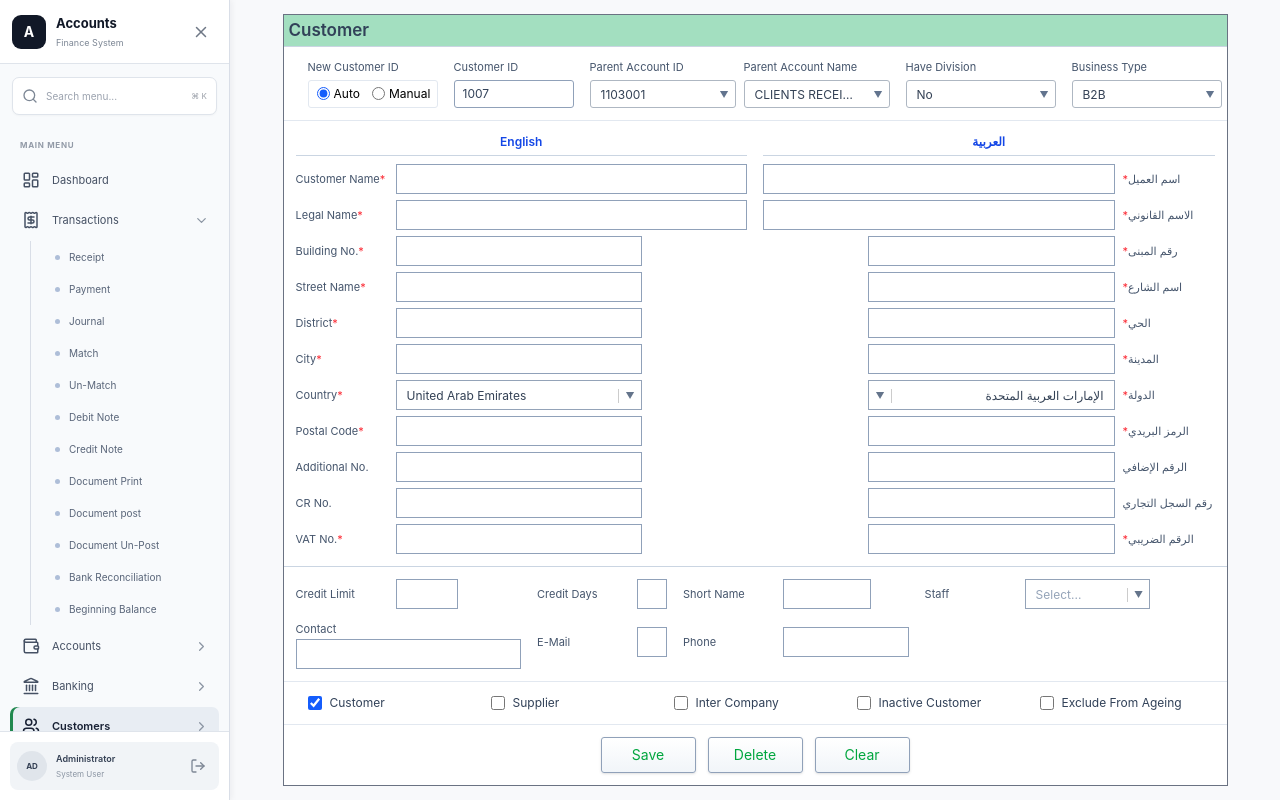
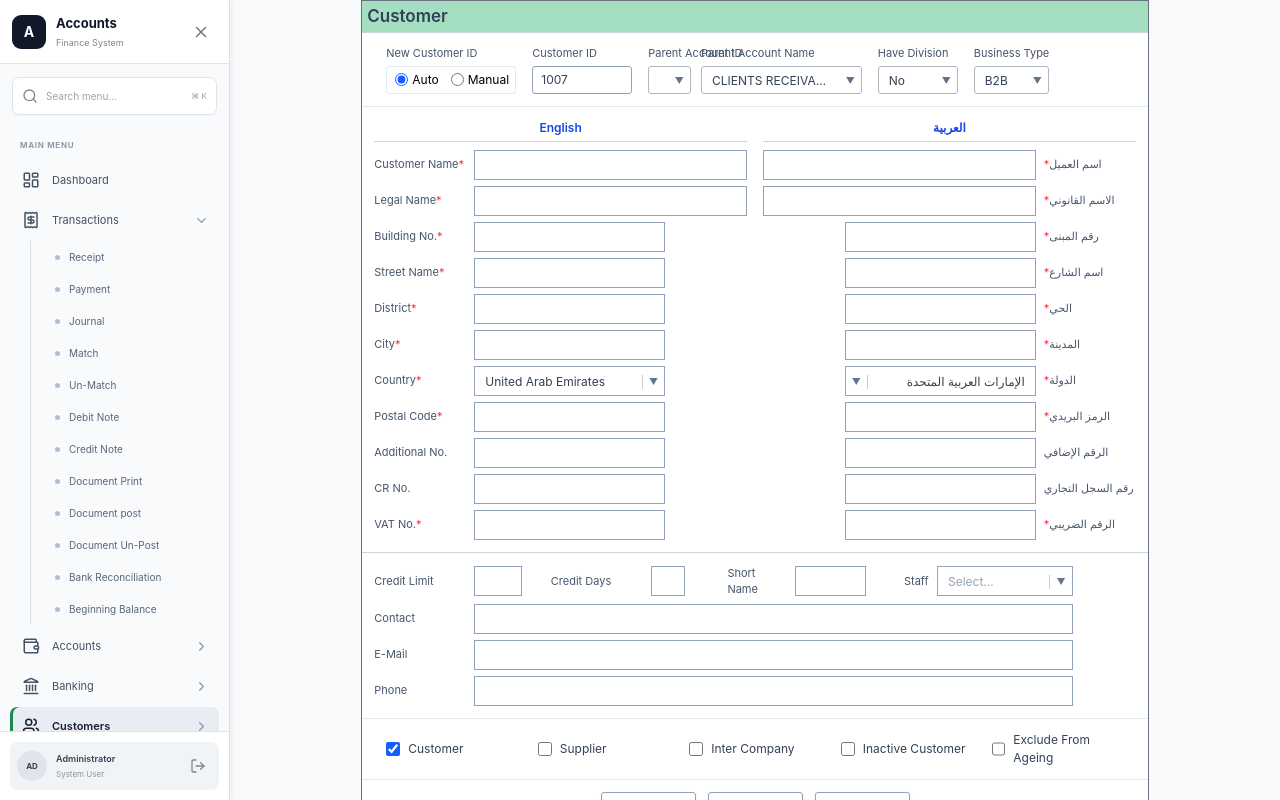
Before and after one commit to jishnuMgit/STOCK, a React (Vite) app in the folder Frontend/stock/: page /Transaction/CustomerPage in a window 1280 px wide. Built offline with nearby package versions, Linux system fonts and the light colour scheme.

Commit message:
feat: customerpage ui

```diff
--- a/Frontend/stock/src/components/Setup/CustomerPage/CustomerHeader.tsx
+++ b/Frontend/stock/src/components/Setup/CustomerPage/CustomerHeader.tsx
@@ -323,13 +323,14 @@ const CustomerHeader: React.FC<CustomerHeaderProps> = ({
           HEADER CONTROLS
       ====================================================== */}
 
+
+
 <div
   className="
     border-b
     border-slate-200
     px-3
     py-3
-
     sm:px-5
     lg:px-6
   "
@@ -339,22 +340,20 @@ const CustomerHeader: React.FC<CustomerHeaderProps> = ({
       grid
       grid-cols-1
       gap-3
-
       sm:grid-cols-2
-
-            lg:grid-cols-[130px_120px_minmax(300px,1fr)_150px_150px]
-
+      lg:grid-cols-[130px_100px_minmax(0,1fr)_80px_150px]
       lg:items-end
       lg:gap-4
     "
   >
+
     {/* ==================================================
         NEW CUSTOMER ID
-              FIRST
     ================================================== */}
 
     <div className="w-full">
       <label
+        htmlFor="optNewCustomerID_Auto"
         className="
           mb-1
           block
@@ -394,13 +393,9 @@ const CustomerHeader: React.FC<CustomerHeaderProps> = ({
             name="optNewCustomerID"
             type="radio"
             value="Auto"
-                  checked={
-                    optNewCustomerID === "Auto"
-                  }
+            checked={optNewCustomerID === "Auto"}
             onChange={(e) =>
-                    setOptNewCustomerID(
-                      e.target.value
-                    )
+              setOptNewCustomerID(e.target.value)
             }
             className="
               h-[13px]
@@ -409,7 +404,9 @@ const CustomerHeader: React.FC<CustomerHeaderProps> = ({
             "
           />
 
-                <span className="text-[12px]">Auto</span>
+          <span className="text-[12px]">
+            Auto
+          </span>
         </label>
 
         {/* MANUAL */}
@@ -429,13 +426,9 @@ const CustomerHeader: React.FC<CustomerHeaderProps> = ({
             name="optNewCustomerID"
             type="radio"
             value="Manual"
-                  checked={
-                    optNewCustomerID === "Manual"
-                  }
+            checked={optNewCustomerID === "Manual"}
             onChange={(e) =>
-                    setOptNewCustomerID(
-                      e.target.value
-                    )
+              setOptNewCustomerID(e.target.value)
             }
             className="
               h-[13px]
@@ -444,7 +437,9 @@ const CustomerHeader: React.FC<CustomerHeaderProps> = ({
             "
           />
 
-                <span className="text-[12px]">Manual</span>
+          <span className="text-[12px]">
+            Manual
+          </span>
         </label>
       </div>
     </div>
@@ -472,9 +467,7 @@ const CustomerHeader: React.FC<CustomerHeaderProps> = ({
         type="text"
         value={txtCustomerID}
         onChange={(e) =>
-                setTxtCustomerID(
-                  e.target.value
-                )
+          setTxtCustomerID(e.target.value)
         }
         className={inputClass}
       />
@@ -483,19 +476,17 @@ const CustomerHeader: React.FC<CustomerHeaderProps> = ({
     {/* ==================================================
         PARENT ACCOUNT
     ================================================== */}
-
 <div
   className="
     grid
-              grid-cols-1
-              gap-2
-
+    grid-cols-[20%_minmax(0,1fr)]
+    items-end
+    gap-[10px]
     sm:col-span-2
-              sm:grid-cols-2
-
     lg:col-span-1
   "
 >
+
       {/* PARENT ACCOUNT ID */}
 
      <div className="w-full">
@@ -504,6 +495,7 @@ const CustomerHeader: React.FC<CustomerHeaderProps> = ({
           className="
             mb-1
             block
+            whitespace-nowrap
             text-[11px]
             text-slate-600
           "
@@ -533,9 +525,7 @@ const CustomerHeader: React.FC<CustomerHeaderProps> = ({
               CustomDropdownIndicator,
           }}
           isSearchable={false}
-                menuPortalTarget={
-                  document.body
-                }
+          menuPortalTarget={document.body}
           menuPosition="fixed"
         />
       </div>
@@ -548,6 +538,7 @@ const CustomerHeader: React.FC<CustomerHeaderProps> = ({
           className="
             mb-1
             block
+            whitespace-nowrap
             text-[11px]
             text-slate-600
           "
@@ -559,9 +550,7 @@ const CustomerHeader: React.FC<CustomerHeaderProps> = ({
           inputId="lkpParentAccountName"
           instanceId="lkpParentAccountName"
           name="lkpParentAccountName"
-                options={
-                  parentAccountNameOptions
-                }
+          options={parentAccountNameOptions}
           value={getOption(
             parentAccountNameOptions,
             lkpParentAccountName
@@ -579,25 +568,24 @@ const CustomerHeader: React.FC<CustomerHeaderProps> = ({
               CustomDropdownIndicator,
           }}
           isSearchable={false}
-                menuPortalTarget={
-                  document.body
-                }
+          menuPortalTarget={document.body}
           menuPosition="fixed"
         />
       </div>
+
     </div>
 
     {/* ==================================================
         HAVE DIVISION
-              BEFORE BUSINESS TYPE
     ================================================== */}
 
-          <div className="w-full">
+    <div className="w-[100%]">
       <label
         htmlFor="lkpHaveDivision"
         className="
           mb-1
           block
+          whitespace-nowrap
           text-[11px]
           text-slate-600
         "
@@ -634,15 +622,15 @@ const CustomerHeader: React.FC<CustomerHeaderProps> = ({
 
     {/* ==================================================
         BUSINESS TYPE
-              SECOND
     ================================================== */}
 
-          <div className="w-full">
+    <div className="w-[50%]">
       <label
         htmlFor="lkpBusinessType"
         className="
           mb-1
           block
+          whitespace-nowrap
           text-[11px]
           text-slate-600
         "
@@ -676,6 +664,7 @@ const CustomerHeader: React.FC<CustomerHeaderProps> = ({
         menuPosition="fixed"
       />
     </div>
+
   </div>
 </div>
     </>
--- a/Frontend/stock/src/components/Setup/CustomerPage/CustomerMiddle.tsx
+++ b/Frontend/stock/src/components/Setup/CustomerPage/CustomerMiddle.tsx
@@ -260,6 +260,7 @@ const CustomDropdownIndicator = (props: any) => {
 const inputClass = `
   h-[30px]
   w-full
+  md:w-[70%]
   rounded-none
   border
   border-slate-400
@@ -427,6 +428,7 @@ const CustomerMiddle: React.FC<CustomerMiddleProps> = ({
                   setTxtCustomerName(e.target.value)
                 }
                 className={inputClass}
+                style={{width:'100%'}}
               />
             </div>
 
@@ -450,6 +452,7 @@ const CustomerMiddle: React.FC<CustomerMiddleProps> = ({
                   setTxtLegalName(e.target.value)
                 }
                 className={inputClass}
+                 style={{width:'100%'}}
               />
             </div>
 
@@ -473,7 +476,7 @@ const CustomerMiddle: React.FC<CustomerMiddleProps> = ({
                   setTxtBuildingNo(e.target.value)
                 }
                 className={inputClass}
-                style={{width:"70%"}}
+
               />
             </div>
 
@@ -497,7 +500,7 @@ const CustomerMiddle: React.FC<CustomerMiddleProps> = ({
                   setTxtStreetName(e.target.value)
                 }
                 className={inputClass}
-                style={{width:"70%"}}
+
               />
             </div>
 
@@ -521,7 +524,7 @@ const CustomerMiddle: React.FC<CustomerMiddleProps> = ({
                   setTxtDistrict(e.target.value)
                 }
                 className={inputClass}
-                style={{width:"70%"}}
+
               />
             </div>
 
@@ -545,7 +548,7 @@ const CustomerMiddle: React.FC<CustomerMiddleProps> = ({
                   setTxtCity(e.target.value)
                 }
                 className={inputClass}
-                style={{width:"70%"}}
+
               />
             </div>
 
@@ -604,7 +607,7 @@ const CustomerMiddle: React.FC<CustomerMiddleProps> = ({
                   setTxtPostalCode(e.target.value)
                 }
                 className={inputClass}
-                style={{width:"70%"}}
+
               />
             </div>
 
@@ -627,7 +630,7 @@ const CustomerMiddle: React.FC<CustomerMiddleProps> = ({
                   setTxtAdditionalNo(e.target.value)
                 }
                 className={inputClass}
-                style={{width:"70%"}}
+
               />
             </div>
 
@@ -650,7 +653,7 @@ const CustomerMiddle: React.FC<CustomerMiddleProps> = ({
                   setTxtCRNo(e.target.value)
                 }
                 className={inputClass}
-                style={{width:"70%"}}
+
               />
             </div>
 
@@ -674,7 +677,7 @@ const CustomerMiddle: React.FC<CustomerMiddleProps> = ({
                   setTxtVATNo(e.target.value)
                 }
                 className={inputClass}
-                style={{width:"70%"}}
+
               />
             </div>
 
@@ -724,6 +727,7 @@ const CustomerMiddle: React.FC<CustomerMiddleProps> = ({
         }
         dir="rtl"
         className={arabicInputClass}
+         style={{width:'100%'}}
       />
 
     </div>
@@ -752,6 +756,7 @@ const CustomerMiddle: React.FC<CustomerMiddleProps> = ({
         }
         dir="rtl"
         className={arabicInputClass}
+         style={{width:'100%'}}
       />
 
     </div>
@@ -780,7 +785,7 @@ const CustomerMiddle: React.FC<CustomerMiddleProps> = ({
         }
         dir="rtl"
         className={arabicInputClass}
-        style={{width:"70%"}}
+
       />
 
     </div>
@@ -809,7 +814,7 @@ const CustomerMiddle: React.FC<CustomerMiddleProps> = ({
         }
         dir="rtl"
         className={arabicInputClass}
-        style={{width:"70%"}}
+
       />
 
     </div>
@@ -838,7 +843,7 @@ const CustomerMiddle: React.FC<CustomerMiddleProps> = ({
         }
         dir="rtl"
         className={arabicInputClass}
-        style={{width:"70%"}}
+
       />
 
     </div>
@@ -867,7 +872,7 @@ const CustomerMiddle: React.FC<CustomerMiddleProps> = ({
         }
         dir="rtl"
         className={arabicInputClass}
-        style={{width:"70%"}}
+
       />
 
     </div>
@@ -985,7 +990,7 @@ const CustomerMiddle: React.FC<CustomerMiddleProps> = ({
         }
         dir="rtl"
         className={arabicInputClass}
-        style={{width:"70%"}}
+
       />
 
     </div>
@@ -1013,7 +1018,7 @@ const CustomerMiddle: React.FC<CustomerMiddleProps> = ({
         }
         dir="rtl"
         className={arabicInputClass}
-        style={{width:"70%"}}
+
       />
 
     </div>
@@ -1041,7 +1046,7 @@ const CustomerMiddle: React.FC<CustomerMiddleProps> = ({
         }
         dir="rtl"
         className={arabicInputClass}
-        style={{width:"70%"}}
+
       />
 
     </div>
@@ -1070,7 +1075,7 @@ const CustomerMiddle: React.FC<CustomerMiddleProps> = ({
         }
         dir="rtl"
         className={arabicInputClass}
-        style={{width:"70%"}}
+
       />
 
     </div>
@@ -1084,22 +1089,15 @@ const CustomerMiddle: React.FC<CustomerMiddleProps> = ({
       ===================================================== */}
 
       <div className="p-3">
-
-        {/* <div className="mb-2 border-b border-slate-300 pb-1">
-          <h3 className="text-[12px] font-semibold text-green-700">
-            Other Customer Details
-          </h3>
-        </div> */}
-
   <div
   className="
     grid
     grid-cols-1
-            gap-x-4
+    gap-x-2
     gap-y-1.5
     md:grid-cols-2
-            lg:grid-cols-[1fr_130px_1fr_1fr]
-            mr-[7%]
+    lg:grid-cols-4
+    mr-[8.3%]
   "
 >
 
@@ -1107,8 +1105,7 @@ const CustomerMiddle: React.FC<CustomerMiddleProps> = ({
       CREDIT LIMIT
   ================================================= */}
 
-          <div className="grid grid-cols-[92px_minmax(0,1fr)] items-center gap-2 ">
-
+  <div className="grid grid-cols-[92px_minmax(0,1fr)] items-center gap-2">
     <label
       htmlFor="txtCreditLimit"
       className="text-[11px] text-slate-600"
@@ -1125,9 +1122,8 @@ const CustomerMiddle: React.FC<CustomerMiddleProps> = ({
         setTxtCreditLimit(e.target.value)
       }
       className={inputClass}
-              style={{width:'50%'}}
+      style={{ width: "70%" }}
     />
-
   </div>
 
   {/* =================================================
@@ -1135,7 +1131,6 @@ const CustomerMiddle: React.FC<CustomerMiddleProps> = ({
   ================================================= */}
 
   <div className="grid grid-cols-[92px_minmax(0,1fr)] items-center gap-2">
-
     <label
       htmlFor="txtCreditDays"
       className="text-[11px] text-slate-600"
@@ -1152,17 +1147,15 @@ const CustomerMiddle: React.FC<CustomerMiddleProps> = ({
         setTxtCreditDays(e.target.value)
       }
       className={inputClass}
-              width={'400px'}
+      style={{ width: "50%" }}
     />
-
   </div>
 
   {/* =================================================
       SHORT NAME
   ================================================= */}
 
-          <div className="grid grid-cols-[92px_minmax(0,1fr)] items-center gap-2">
-
+  <div className="grid grid-cols-[60px_minmax(0,1fr)] items-center gap-2">
     <label
       htmlFor="txtShortName"
       className="text-[11px] text-slate-600"
@@ -1179,17 +1172,15 @@ const CustomerMiddle: React.FC<CustomerMiddleProps> = ({
         setTxtShortName(e.target.value)
       }
       className={inputClass}
-              style={{width:'70%'}}
+      style={{ width: "70%" }}
     />
-
   </div>
 
   {/* =================================================
       STAFF
   ================================================= */}
 
-          <div className="grid grid-cols-[92px_minmax(0,1fr)] items-center gap-2">
-
+  <div className="grid grid-cols-[25px_minmax(0,1fr)] items-center gap-2">
     <label
       htmlFor="lkpStaff"
       className="text-[11px] text-slate-600"
@@ -1197,20 +1188,18 @@ const CustomerMiddle: React.FC<CustomerMiddleProps> = ({
       Staff
     </label>
 
+    <div className="w-full min-w-0">
       <Select
         inputId="lkpStaff"
         name="lkpStaff"
         options={staffOptions}
         value={
           staffOptions.find(
-                  (option) =>
-                    option.value === lkpStaff
+            (option) => option.value === lkpStaff
           ) || null
         }
         onChange={(selected) =>
-                setLkpStaff(
-                  selected?.value || ""
-                )
+          setLkpStaff(selected?.value || "")
         }
         styles={selectStyles}
         components={{
@@ -1221,15 +1210,22 @@ const CustomerMiddle: React.FC<CustomerMiddleProps> = ({
         menuPosition="fixed"
         isSearchable
       />
-
+    </div>
   </div>
 
   {/* =================================================
-              CONTACT
+      CONTACT - FULL WIDTH
   ================================================= */}
 
-          <div className=" items-center gap-2">
-
+  <div
+    className="
+      lg:col-span-4
+      grid
+      grid-cols-[92px_minmax(0,1fr)]
+      items-center
+      gap-2
+    "
+  >
     <label
       htmlFor="txtContact"
       className="text-[11px] text-slate-600"
@@ -1246,16 +1242,23 @@ const CustomerMiddle: React.FC<CustomerMiddleProps> = ({
         setTxtContact(e.target.value)
       }
       className={inputClass}
+      style={{ width: "100%" }}
     />
-
   </div>
 
   {/* =================================================
-              E-MAIL
+      E-MAIL - FULL WIDTH
   ================================================= */}
 
-          <div className="grid grid-cols-[92px_minmax(0,1fr)] items-center gap-2">
-
+  <div
+    className="
+      lg:col-span-4
+      grid
+      grid-cols-[92px_minmax(0,1fr)]
+      items-center
+      gap-2
+    "
+  >
     <label
       htmlFor="txtEMail"
       className="text-[11px] text-slate-600"
@@ -1272,16 +1275,23 @@ const CustomerMiddle: React.FC<CustomerMiddleProps> = ({
         setTxtEMail(e.target.value)
       }
       className={inputClass}
+      style={{ width: "100%" }}
     />
-
   </div>
 
   {/* =================================================
-              PHONE
+      PHONE - FULL WIDTH
   ================================================= */}
 
-          <div className="grid grid-cols-[92px_minmax(0,1fr)] items-center gap-2">
-
+  <div
+    className="
+      lg:col-span-4
+      grid
+      grid-cols-[92px_minmax(0,1fr)]
+      items-center
+      gap-2
+    "
+  >
     <label
       htmlFor="txtPhone"
       className="text-[11px] text-slate-600"
@@ -1298,8 +1308,8 @@ const CustomerMiddle: React.FC<CustomerMiddleProps> = ({
         setTxtPhone(e.target.value)
       }
       className={inputClass}
+      style={{ width: "100%" }}
     />
-
   </div>
 
 </div>
--- a/Frontend/stock/src/pages/Transaction/Setup/CustomerPage.tsx
+++ b/Frontend/stock/src/pages/Transaction/Setup/CustomerPage.tsx
@@ -271,7 +271,7 @@ const CustomerPage: React.FC = () => {
 
   return (
  <div className="min-h-screen flex items-center justify-center">
-      <div className="lg:w-[90%]  bg-white border-gray-500 border-[0.2px]">
+      <div className="lg:w-[75%]  bg-white border-gray-500 border-[0.2px]">
 
         {/* HEADER */}
         <CustomerHeader
```
Lines whose indentation alone changed are shown as unchanged.
